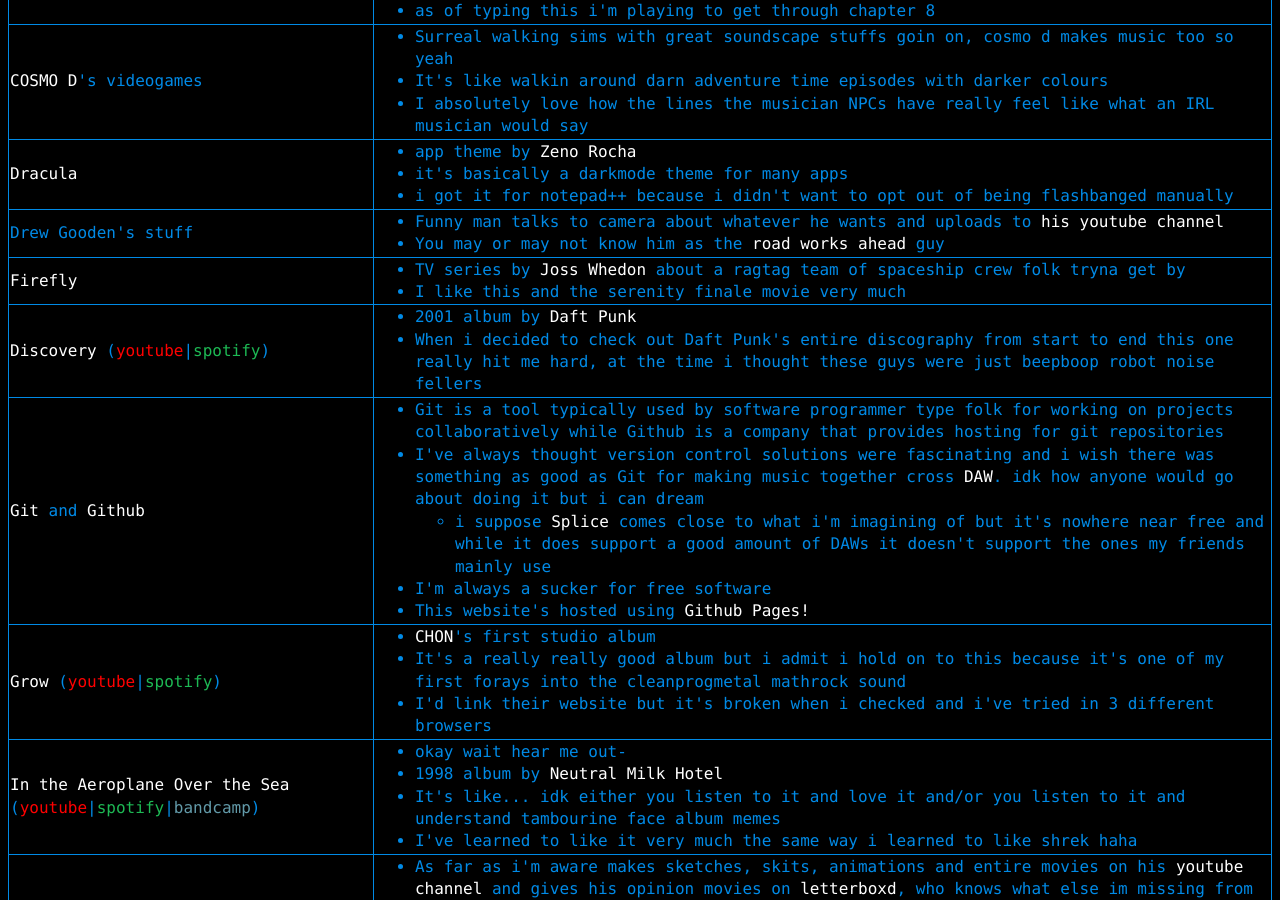
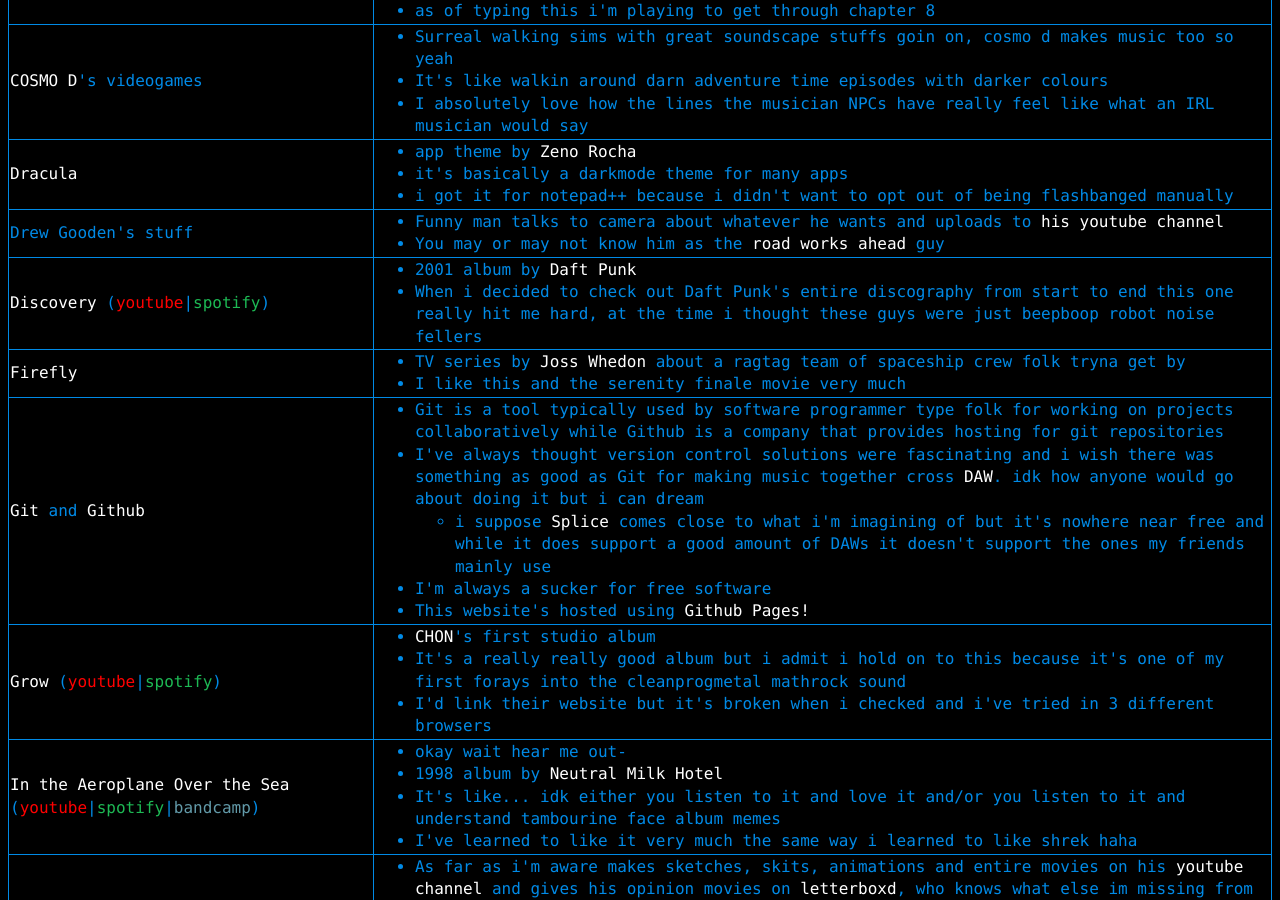
Before and after one commit to a-erfan-aa/a-erfan-aa.github.io, a Jekyll site: the page built from things-i-like.html, in a window 1280 px wide and 900 px high, scrolled down 2588 px. Built offline with Jekyll 4.4.1, drawn with Linux system fonts in a browser that asks for light colours.

Commit message:
add buncha comments to things-i-like.html and other small changes
hopefully makes things more readable in both my text editor and inspect element for anyone curious

moved discovery above firefly because for some reason i forgot how the alphabet works

added the R i missed in TRONICBOX

```diff
--- a/things-i-like.html
+++ b/things-i-like.html
@@ -176,7 +176,7 @@
 			</td>
 		</tr>
 		-->
-		<tr class="music album">
+		<tr class="music album"><!-- Aim and Ignite -->
 			<td><a href="https://en.wikipedia.org/wiki/Aim_and_Ignite">Aim and Ignite</a> (<a href="https://www.youtube.com/watch?v=hcLm1q9Z7-M"><span style="color: #FF0000;">youtube</span></a>|<a href="https://open.spotify.com/album/5mpyqglCM5BpPT5ogj8XHX"><span style="color: #1DB954;">spotify</span></a>|<a href="https://ournameisfun.bandcamp.com/album/aim-and-ignite"><span style="color: #629AA9">bandcamp</span></a>)</td>
 			<td>
 				<ul>
@@ -186,7 +186,7 @@
 				</ul>
 			</td>
 		</tr>
-		<tr class="music album">
+		<tr class="music album"><!-- Animals -->
 			<td><a href="https://en.wikipedia.org/wiki/Animals_(This_Town_Needs_Guns_album)">Animals</a> (<a href="https://www.youtube.com/playlist?list=OLAK5uy_n6B52A5ktsNcp9MdgFizN8xHCDpBHIBa4"><span style="color: #FF0000;">youtube</span></a>|<a href="https://open.spotify.com/album/6gl4ylXxmNMpOxBImNe9n3"><span style="color: #1DB954;">spotify</span></a>|<a href="https://thistownneedsguns.bandcamp.com/album/animals"><span style="color: #629AA9">bandcamp</span></a>)</td>
 			<td>
 				<ul>
@@ -196,7 +196,7 @@
 				</ul>
 			</td>
 		</tr>
-		<tr class="youtube music">
+		<tr class="youtube music"><!-- Bill Wurtz -->
 			<td>Bill Wurtz's stuff</td>
 			<td>
 				<ul>
@@ -206,7 +206,7 @@
 				</ul>
 			</td>
 		</tr>
-		<tr class="movie youtube music">
+		<tr class="movie youtube music"><!-- Bo Burnham -->
 			<td><a href="http://www.boburnham.com/">Bo Burnham</a>'s stuff</td>
 			<td>
 				<ul>
@@ -216,7 +216,7 @@
 				</ul>
 			</td>
 		</tr>
-		<tr class="series youtube music">
+		<tr class="series youtube music"><!-- bdg -->
 			<td><a href="https://www.briandavidgilbert.com/">Brian David Gilbert</a>'s stuff</td>
 			<td>
 				<ul>
@@ -226,7 +226,7 @@
 				</ul>
 			</td>
 		</tr>
-		<tr class="videogame">
+		<tr class="videogame"><!-- Celeste -->
 			<td><a href="http://www.celestegame.com/">Celeste</a></td>
 			<td>
 				<ul>
@@ -237,7 +237,7 @@
 				</ul>
 			</td>
 		</tr>
-		<tr class="videogame series music">
+		<tr class="videogame series music"><!-- COSMO D -->
 			<td><a href="https://cosmod.net/">COSMO D</a>'s videogames</td>
 			<td>
 				<ul>
@@ -247,7 +247,7 @@
 				</ul>
 			</td>
 		</tr>
-		<tr class="software freeSoftware">
+		<tr class="software freeSoftware"><!-- Dracula -->
 			<td><a href="https://draculatheme.com/">Dracula</a></td>
 			<td>
 				<ul>
@@ -257,7 +257,7 @@
 				</ul>
 			</td>
 		</tr>
-		<tr class="youtube">
+		<tr class="youtube"><!-- Drew Gooden -->
 			<td>Drew Gooden's stuff</td>
 			<td>
 				<ul>
@@ -266,7 +266,16 @@
 				</ul>
 			</td>
 		</tr>
-		<tr class="series">
+		<tr class="music album"><!-- Discovery -->
+			<td><a href="https://en.wikipedia.org/wiki/Discovery_(Daft_Punk_album)">Discovery</a> (<a href="https://www.youtube.com/playlist?list=PLSdoVPM5WnndSQEXRz704yQkKwx76GvPV"><span style="color: #FF0000;">youtube</span></a>|<a href="https://open.spotify.com/album/2noRn2Aes5aoNVsU6iWThc"><span style="color: #1DB954;">spotify</span></a>)</td>
+			<td>
+				<ul>
+					<li>2001 album by <a href="https://en.wikipedia.org/wiki/Daft_Punk">Daft Punk</a></li>
+					<li>When i decided to check out Daft Punk's entire discography from start to end this one really hit me hard, at the time i thought these guys were just beepboop robot noise fellers</li>
+				</ul>
+			</td>
+		</tr>
+		<tr class="series"><!-- Firefly -->
 			<td><a href="https://en.wikipedia.org/wiki/Firefly_(TV_series)">Firefly</a></td>
 			<td>
 				<ul>
@@ -275,16 +284,7 @@
 				</ul>
 			</td>
 		</tr>
-		<tr class="music album">
-			<td><a href="https://en.wikipedia.org/wiki/Discovery_(Daft_Punk_album)">Discovery</a> (<a href="https://www.youtube.com/playlist?list=PLSdoVPM5WnndSQEXRz704yQkKwx76GvPV"><span style="color: #FF0000;">youtube</span></a>|<a href="https://open.spotify.com/album/2noRn2Aes5aoNVsU6iWThc"><span style="color: #1DB954;">spotify</span></a>)</td>
-			<td>
-				<ul>
-					<li>2001 album by <a href="https://en.wikipedia.org/wiki/Daft_Punk">Daft Punk</a></li>
-					<li>When i decided to check out Daft Punk's entire discography from start to end this one really hit me hard, at the time i thought these guys were just beepboop robot noise fellers</li>
-				</ul>
-			</td>
-		</tr>
-		<tr class="software freeSoftware">
+		<tr class="software freeSoftware"><!-- Git n Github -->
 			<td><a href="https://git-scm.com/">Git</a> and <a href="https://github.com/">Github</a></td>
 			<td>
 				<ul>
@@ -298,7 +298,7 @@
 				</ul>
 			</td>
 		</tr>
-		<tr class="music album">
+		<tr class="music album"><!-- Grow -->
 			<td><a href="https://en.wikipedia.org/wiki/Grow_(Chon_album)">Grow</a> (<a href="https://www.youtube.com/playlist?list=PLH22-xSMERQrmeOAp7kJy-0BHfGJbl8Aw"><span style="color: #FF0000;">youtube</span></a>|<a href="https://open.spotify.com/album/3pYRPmrFNBhewVtiN6DBh7"><span style="color: #1DB954;">spotify</span></a>)</td>
 			<td>
 				<ul>
@@ -308,7 +308,7 @@
 				</ul>
 			</td>
 		</tr>
-		<tr class="music album">
+		<tr class="music album"><!-- In the Aeroplane Over the Sea -->
 			<td><a href="https://en.wikipedia.org/wiki/In_the_Aeroplane_Over_the_Sea">In the Aeroplane Over the Sea</a> (<a href="https://www.youtube.com/watch?v=jsM7XS-2X50&list=OLAK5uy_mcmpW2ioM2y1kninR5RNG2a_nCfz-AXfY&index=2"><span style="color: #FF0000;">youtube</span></a>|<a href="https://open.spotify.com/album/5COXoP5kj2DWfCDg0vxi4F"><span style="color: #1DB954;">spotify</span></a>|<a href="https://neutralmilkhotel.bandcamp.com/album/in-the-aeroplane-over-the-sea"><span style="color: #629AA9">bandcamp</span></a>)</td>
 			<td>
 				<ul>
@@ -319,7 +319,7 @@
 				</ul>
 			</td>
 		</tr>
-		<tr class="movie series youtube">
+		<tr class="movie series youtube"><!-- Joel Haver -->
 			<td>Joel Haver's stuff</td>
 			<td>
 				<ul>
@@ -328,7 +328,7 @@
 				</ul>
 			</td>
 		</tr>
-		<tr class="book">
+		<tr class="book"><!-- The Little Prince -->
 			<td><a href="https://en.wikipedia.org/wiki/The_Little_Prince">The Little Prince</a></td>
 			<td>
 				<ul>
@@ -338,7 +338,7 @@
 				</ul>
 			</td>
 		</tr>
-		<tr class="series book">
+		<tr class="series book"><!-- Mysterious Benedict Society -->
 			<td><a href="https://en.wikipedia.org/wiki/The_Mysterious_Benedict_Society_(series)">The Mysterious Benedict Society</a></td>
 			<td>
 				<ul>
@@ -351,7 +351,7 @@
 				</ul>
 			</td>
 		</tr>
-		<tr class="videogame youtube music album mashup website">
+		<tr class="videogame youtube music album mashup website"><!-- Neil Cic -->
 			<td><a href="http://www.neilcic.com/">Neil Cicierega</a>'s stuff</td>
 			<td>
 				<ul>
@@ -363,7 +363,7 @@
 				</ul>
 			</td>
 		</tr>
-		<tr class="videogame website">
+		<tr class="videogame website"><!-- NCase -->
 			<td><a href="https://ncase.me/">Nicky Case</a>'s stuff</td>
 			<td>
 				<ul>
@@ -372,7 +372,7 @@
 				</ul>
 			</td>
 		</tr>
-		<tr class="videogame music">
+		<tr class="videogame music"><!-- Oneshot -->
 			<td><a href="https://www.oneshot-game.com/">OneShot</a></td>
 			<td>
 				<ul>
@@ -382,7 +382,7 @@
 				</ul>
 			</td>
 		</tr>
-		<tr class="videogame music">
+		<tr class="videogame music"><!-- Outer Wilds -->
 			<td><a href="https://www.mobiusdigitalgames.com/outer-wilds.html">Outer Wilds</a></td>
 			<td>
 				<ul>
@@ -399,7 +399,7 @@
 				</ul>
 			</td>
 		</tr>
-		<tr class="series">
+		<tr class="series"><!-- OTGW -->
 			<td><a href="https://en.wikipedia.org/wiki/Over_the_Garden_Wall">Over the Garden Wall</a></td>
 			<td>
 				<ul>
@@ -408,7 +408,7 @@
 				</ul>
 			</td>
 		</tr>
-		<tr class="music">
+		<tr class="music"><!-- Passionflower -->
 			<td>Passionflower (<a href="https://www.youtube.com/watch?v=nY7GnAq6Znw"><span style="color: #FF0000;">youtube</span></a>|<a href="https://open.spotify.com/album/0qnEGgQh1D4qz4hfwvKieW"><span style="color: #1DB954;">spotify</span></a>)</td>
 			<td>
 				<ul>
@@ -417,7 +417,7 @@
 				</ul>
 			</td>
 		</tr>
-		<tr class="book">
+		<tr class="book"><!-- The Phantom Tollbooth -->
 			<td><a href="https://en.wikipedia.org/wiki/The_Phantom_Tollbooth">The Phantom Tollbooth</a></td>
 			<td>
 				<ul>
@@ -427,7 +427,7 @@
 				</ul>
 			</td>
 		</tr>
-		<tr class="movie series">
+		<tr class="movie series"><!-- PIXAR -->
 			<td><a href="https://www.pixar.com/">PIXAR movies</a></td>
 			<td>
 				<ul>
@@ -435,7 +435,7 @@
 				</ul>
 			</td>
 		</tr>
-		<tr class="website">
+		<tr class="website"><!-- SCP Foundation -->
 			<td>The <a href="https://scp-wiki.wikidot.com/">SCP Foundation</a></td>
 			<td>
 				<ul>
@@ -451,7 +451,7 @@
 				</ul>
 			</td>
 		</tr>
-		<tr class="boardgame youtube website">
+		<tr class="boardgame youtube website"><!-- SUSD -->
 			<td>Shut up and sit down</td>
 			<td>
 				<ul>
@@ -460,8 +460,8 @@
 				</ul>
 			</td>
 		</tr>
-		<tr class="youtube music remix">
-			<td><a href="https://www.youtube.com/channel/UCB3W9gT-mFMN1j12pydSNOw">TONICBOX</a>'s remixes</td>
+		<tr class="youtube music remix"><!-- TRONICBOX -->
+			<td><a href="https://www.youtube.com/channel/UCB3W9gT-mFMN1j12pydSNOw">TRONICBOX</a>'s remixes</td>
 			<td>
 				<ul>
 					<li>Whoever ran the account was probably the first big one that made a bunch of fire 80s remixes</li>
@@ -469,7 +469,7 @@
 				</ul>
 			</td>
 		</tr>
-		<tr class="website">
+		<tr class="website"><!-- tvtropes -->
 			<td><a href="https://tvtropes.org/">tvtropes</a></td>
 			<td>
 				<ul>
@@ -478,7 +478,7 @@
 				</ul>
 			</td>
 		</tr>
-		<tr class="videogame music">
+		<tr class="videogame music"><!-- UNDERTALE -->
 			<td><a href="https://undertale.com/">UNDERTALE</a></td>
 			<td>
 				<ul>
@@ -488,7 +488,7 @@
 				</ul>
 			</td>
 		</tr>
-		<tr class="music">
+		<tr class="music"><!-- Vulfpeck -->
 			<td><a href="https://vulfpeck.com/">Vulfpeck</a>'s stuff</td>
 			<td>
 				<ul>
```
